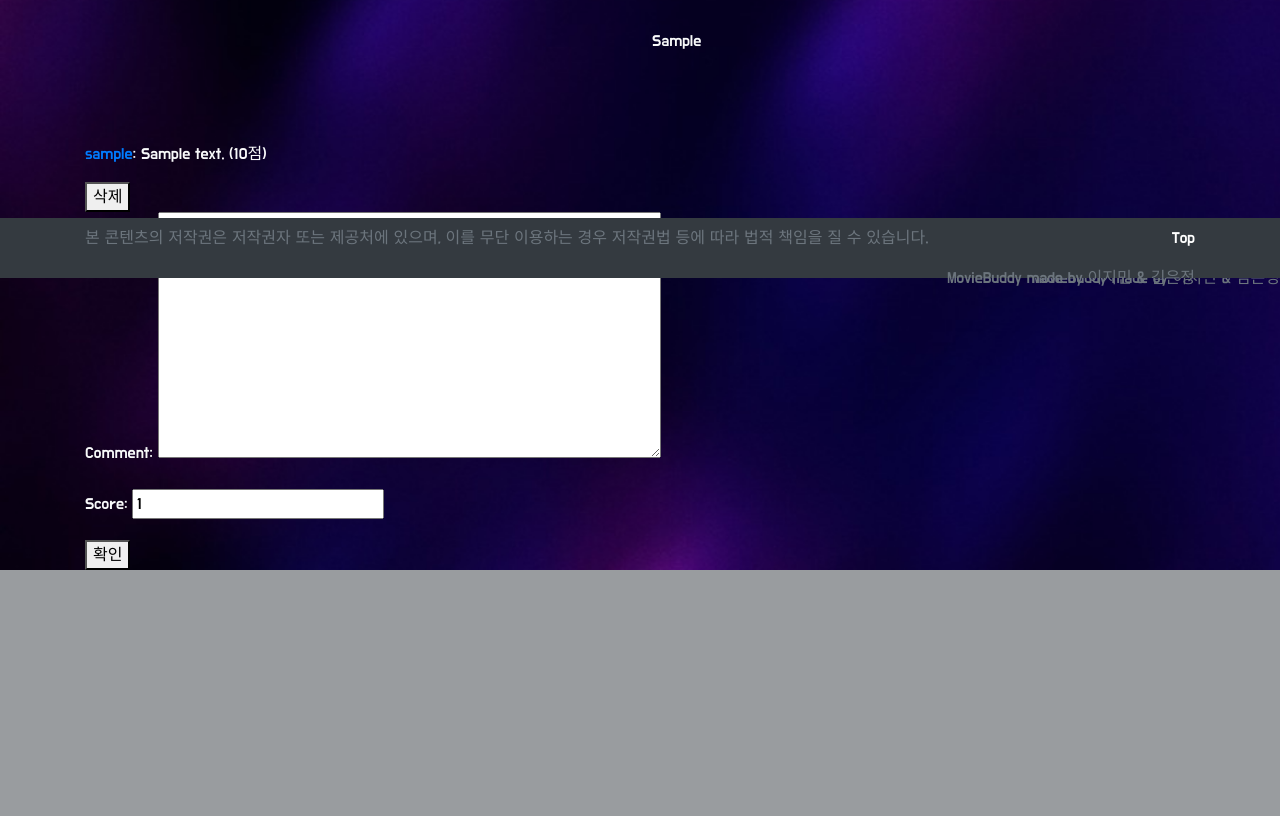
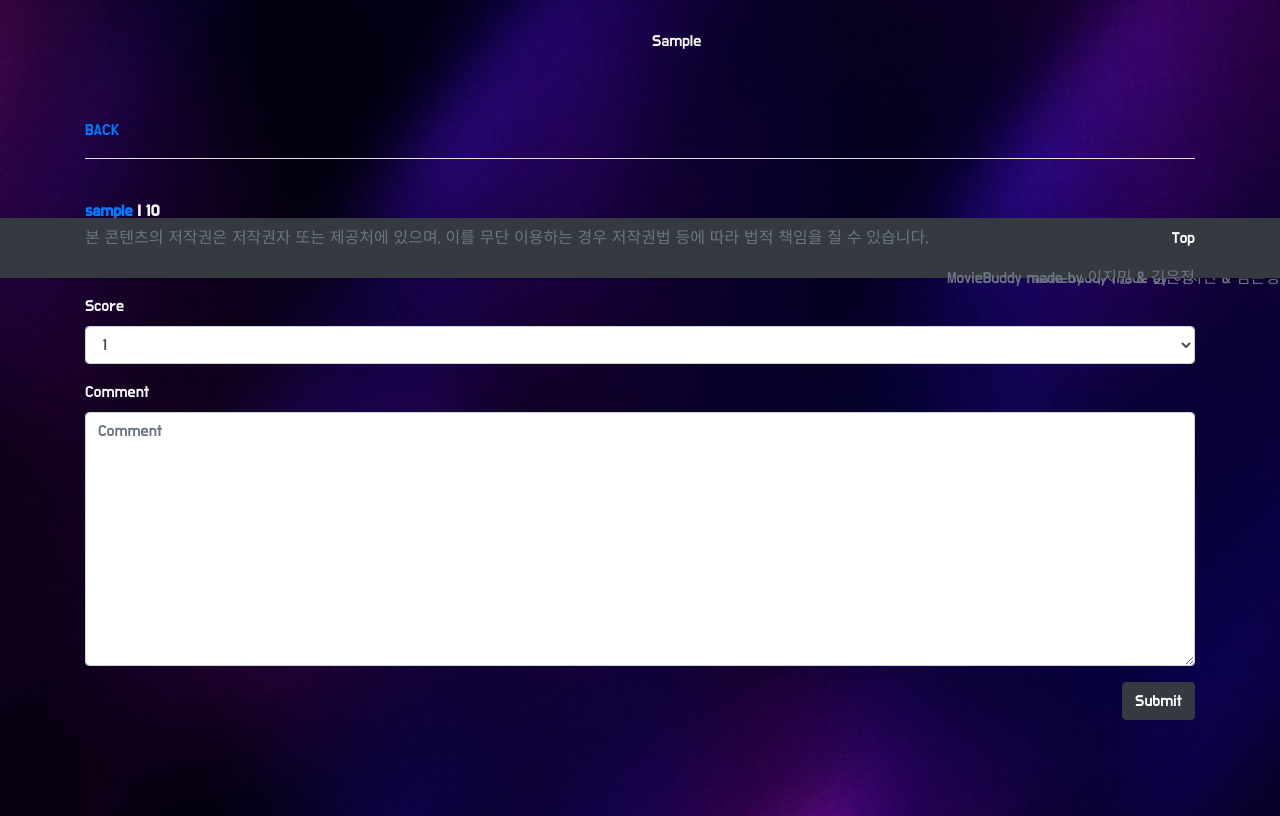
Before and after one commit to JiminLee411/final-project, a Django app: page /movies/1/ in a window 1280 px wide. Shown: the part 522-1338 px from the top of the page. Before the commit the page ends 1092 px from the top, so only its background shows below. Run offline with Django 3.2, Linux system fonts and the light colour scheme; a user stored in the database is signed in; tables that the repository leaves empty hold one stand-in row (values such as "Sample post"); lists and menus that the app fills with data are empty; some libraries are stand-ins or nearby versions.

Commit message:
LJM | view 함수 수정

```diff
--- a/accounts/templates/accounts/base.html
+++ b/accounts/templates/accounts/base.html
@@ -53,6 +53,7 @@
   {% block script %}
   {% endblock %}
   </div>
+  <script src="{% static 'bootstrap/js/bootstrap.min.js' %}" integrity="sha384-JjSmVgyd0p3pXB1rRibZUAYoIIy6OrQ6VrjIEaFf/nJGzIxFDsf4x0xIM+B07jRM" crossorigin="anonymous"></script>
   <script src="https://code.jquery.com/jquery-3.3.1.slim.min.js" integrity="sha384-q8i/X+965DzO0rT7abK41JStQIAqVgRVzpbzo5smXKp4YfRvH+8abtTE1Pi6jizo" crossorigin="anonymous"></script>
   <script src="https://cdnjs.cloudflare.com/ajax/libs/popper.js/1.14.7/umd/popper.min.js" integrity="sha384-UO2eT0CpHqdSJQ6hJty5KVphtPhzWj9WO1clHTMGa3JDZwrnQq4sF86dIHNDz0W1" crossorigin="anonymous"></script>
   <script src="https://stackpath.bootstrapcdn.com/bootstrap/4.3.1/js/bootstrap.min.js" integrity="sha384-JjSmVgyd0p3pXB1rRibZUAYoIIy6OrQ6VrjIEaFf/nJGzIxFDsf4x0xIM+B07jRM" crossorigin="anonymous"></script>
--- a/movies/forms.py
+++ b/movies/forms.py
@@ -1,8 +1,12 @@
 from django import forms
-
 from .models import Rating
 
 class RatingForm(forms.ModelForm):
     class Meta:
         model = Rating
-        fields = ('comment', 'score')
+        SCORE = ((1,1),(2,2),(3,3),(4,4),(5,5),(6,6),(7,7),(8,8),(9,9),(10,10),)
+        fields = ['score', 'comment',]
+
+        widgets  = {
+            'score': forms.Select(choices=SCORE)
+        }
--- a/movies/templates/movies/movies_detail.html
+++ b/movies/templates/movies/movies_detail.html
@@ -1,4 +1,5 @@
 {% extends 'accounts/base.html' %}
+{% load bootstrap4 %}
 {% block app %}
 
 <table>
@@ -57,25 +58,41 @@
 </table>
 <br>
 <br>
+<a href="{% url 'movies:movies_index' %}">BACK</a>
+    <hr class="bg-light">
 <br>
-{% for rating in movie.rating_set.all %}
-    <p><a href="{% url 'accounts:detail' rating.user.pk %}">{{ rating.user.username }}</a>: {{ rating.comment }} ({{ rating.score }}점)</p>
-    <form action="{% url 'movies:rating_delete' movie.pk rating.pk %}" method="POST" onclick="return confirm('삭제하시겠습니까?')">
-        {% csrf_token %}
-        <button type="submit">삭제</button>
-    </form>
+
+{% for rating in ratings %}
+<b><a href="{% url 'accounts:detail' rating.user.pk %}">{{ rating.user.username }}</a> | {{ rating.score }} </b><br>
+{{ rating.comment }}
+{% if rating.user == request.user %}
+<a href="{% url 'movies:rating_update' movie.pk rating.pk %}">EDIT</a>
+
+<form action="{% url 'movies:rating_delete' movie.pk rating.pk %}" method='POST' class="d-inline">
+    {% csrf_token %}
+    <input type="submit" value="DELETE" class='btn text-danger'/>
+</form>
+{% endif %}
+<hr class="bg-light">
 {% empty %}
-    <p>등록된 평점이 없습니다.</p>
+평점이 없습니다.
+<hr class="bg-light">
 {% endfor %}
 
+
 {% if user.is_authenticated %}
-    <form action="{% url 'movies:rating_create' movie.pk %}" method="POST">
+    <form action="{% url 'movies:create_rating' movie.pk %}" method="POST">
         {% csrf_token %}
-        {{ form.as_p }}
-        <button type="submit">확인</button>
+        {% bootstrap_form rating_form %}
+        <!-- <button type="submit">확인</button> -->
+        <div class="d-flex justify-content-end">
+            <input type="submit" value="Submit" class="btn btn-dark"/>
+        </div>
     </form>
 {% endif %}
 
+
+<br><br><br><br>
 <script>
   const likeButton = document.querySelector('#like-button')
   likeButton.addEventListener('click', function(event) {
--- a/movies/urls.py
+++ b/movies/urls.py
@@ -11,4 +11,13 @@ urlpatterns = [
     # path('<int:movie_pk>/ratings/<int:rating_pk>/delete/', views.rating_delete, name='rating_delete'),
     # path('<int:movie_pk>/like/', views.like, name='like'),
     # path('<int:rating_pk>/update_score/', views.update_score, name="update_score"),
+    path('<int:movie_pk>/ratings/<int:rating_pk>/update/', views.rating_update, name='rating_update'),
+    path('<int:movie_pk>/ratings/<int:rating_pk>/delete/', views.rating_delete, name='rating_delete'),
+    path('<int:movie_pk>/ratings/new/', views.create_rating, name='create_rating'),
+    path('genreslist/', views.genres_list),
+    path('actors/', views.actors_list),
+    path('<int:movie_pk>/rating/<int:rating_pk>/', views.rating_update_and_delete),
+    path('<int:movie_pk>/rating/', views.rating_create),
+    # path('<int:movie_pk>/', views.movie_detail),
+    path('posts/', views.movies_list),
 ]
--- a/movies/views.py
+++ b/movies/views.py
@@ -39,13 +39,15 @@ def movies_index(request):
 
 def detail(request, movie_pk):
     movie = get_object_or_404(Movie, pk=movie_pk)
+    ratings = movie.rating_set.all()
     # genres = Genre.objects.all()
     # if movie.genres == genres.name:
 
-    form = RatingForm()
+    rating_form = RatingForm()
     context = {
         'movie': movie,
-        'form': form
+        'ratings': ratings,
+        'rating_form': rating_form
     }
     return render(request, 'movies/movies_detail.html', context)
 
@@ -108,11 +110,11 @@ def rating_update_and_delete(request, rating_pk, movie_pk):
 
 @require_POST
 @login_required
-def rating_create(request, movie_pk):
+def create_rating(request, movie_pk):
     movie = get_object_or_404(Movie, pk=movie_pk)
     if len(movie.rating_set.filter(user_id = request.user.id)) == 0:
         rating_form = RatingForm(request.POST)
-        if ratingform.is_valid():
+        if rating_form.is_valid():
             rating = rating_form.save(commit=False)
             rating.user = request.user
             rating.movie_id = movie_pk
@@ -127,16 +129,16 @@ def rating_update(request, movie_pk, rating_pk):
         return redirect('movies:detail', movie_pk)
 
     if request.method == 'POST':
-            ratingform = RatingForm(request.POST, instance=rating)
-            if ratingform.is_valid():
+            rating_form = RatingForm(request.POST, instance=rating)
+            if rating_form.is_valid():
                 rating.save()
                 return redirect('movies:detail', movie_pk)
     else:
-        ratingform = RatingForm(instance=rating)
+        rating_form = RatingForm(instance=rating)
     context = {
-        'ratingform':ratingform
+        'rating_form':rating_form
     }
-    return render(request, 'page/form.html', context)
+    return render(request, 'movies/form.html', context)
 
 @login_required
 def rating_delete(request, movie_pk, rating_pk):
@@ -176,22 +178,3 @@ def update_score(request, rating_pk):
     else:
         messages.warning(request, '수정 권한이 없습니다.')
     return redirect('movies:detail', rating.movie.pk)
-
-@login_required
-def rating_update(request, movie_pk, rating_pk):
-    movie = get_object_or_404(Movie, pk=movie_pk)
-    rating = get_object_or_404(Rating, pk=rating_pk)
-    if rating.user != request.user:
-        return redirect('page:list')
-
-    if request.method == 'POST':
-            ratingform = RatingForm(request.POST, instance=rating)
-            if ratingform.is_valid():
-                rating.save()
-                return redirect('page:detail', movie.pk)
-    else:
-        ratingform = RatingForm(instance=rating)
-    context = {
-        'ratingform':ratingform
-    }
-    return render(request, 'page/form.html', context)
```
